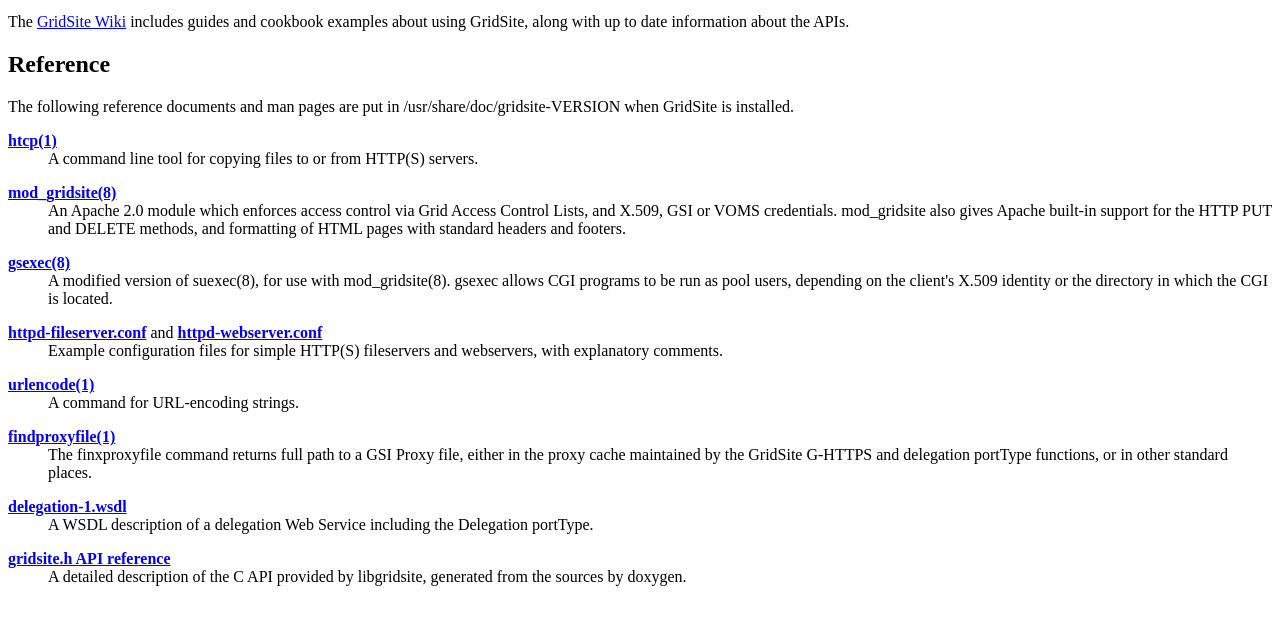
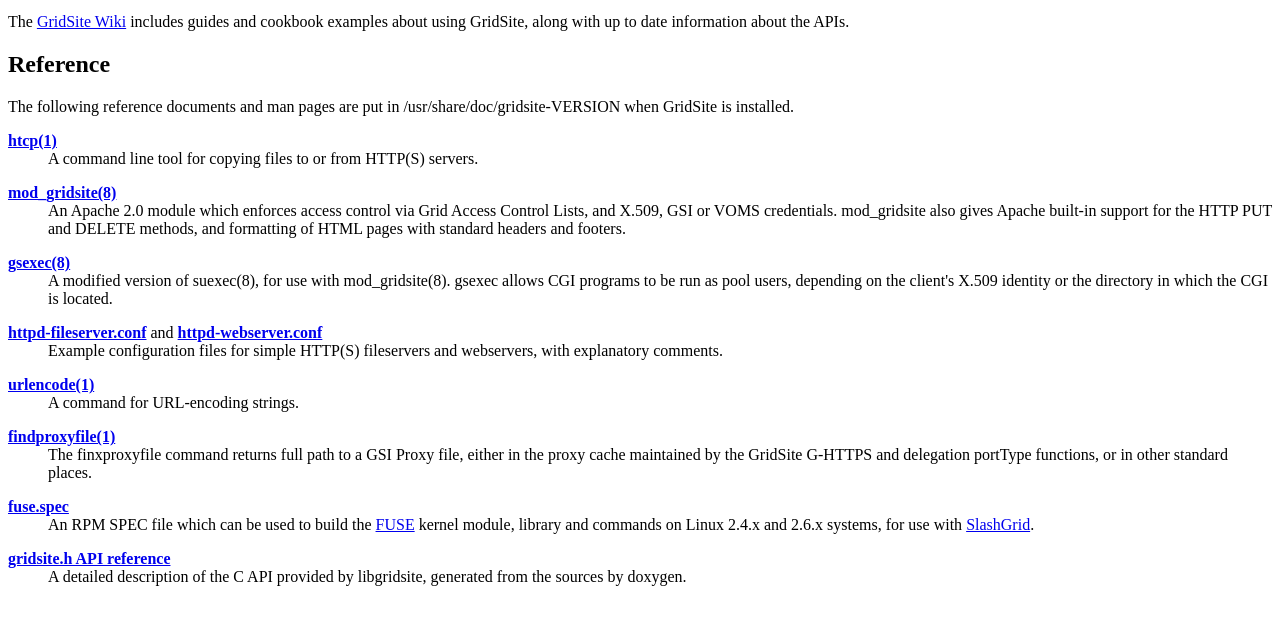
Before and after one commit to CESNET/gridsite, a plain HTML site: page doc/index.html in a window 1280 px wide. Shown: the part 105-730 px from the top of the page. Drawn offline with Linux system fonts and the light colour scheme.

Commit message:
Add fuse.spec to index.html

```diff
--- a/doc/index.html
+++ b/doc/index.html
@@ -58,19 +58,19 @@
     delegation portType functions, or in other standard places.
 <p>
 
+<!--
 <dt><b><a href="delegation-1.wsdl">delegation-1.wsdl</a></b>
 <dd>A WSDL description of a delegation Web Service including the Delegation
     portType.
 <p>
+-->
 
-<!--
-<dt><b><a href="gridsite-admin.html">gridsite-admin.cgi</a></b>
-<dd>A CGI program providing site administration functions for users with
-    standard web browsers, via HTTPS. gridsite-admin.cgi includes a file
-    manager, support for file uploading, and editors for HTML, text and
-    Grid Access Control List files.
+<dt><b><a href="fuse.spec">fuse.spec</a></b>
+<dd>An RPM SPEC file which can be used to build the
+    <a href="http://www.gridsite.org/wiki/FUSE">FUSE</a> kernel module,
+    library and commands on Linux 2.4.x and 2.6.x systems, for use with
+    <a href="http://www.gridsite.org/slashgrid/">SlashGrid</a>.
 <p>
--->
 
 <dt><b><a href="doxygen/gridsite_8h.html">gridsite.h API reference</a></b>
 <dd>A detailed description of the C API provided by libgridsite, generated
```
